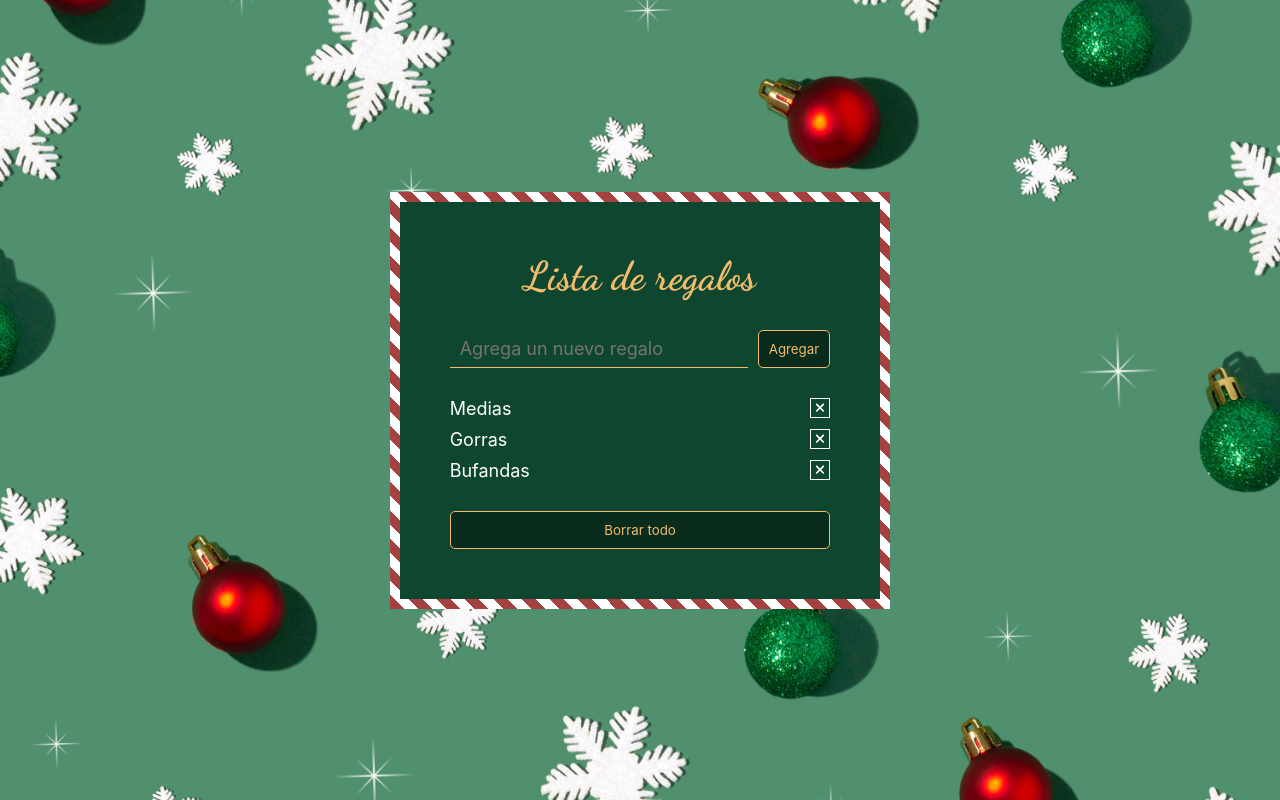
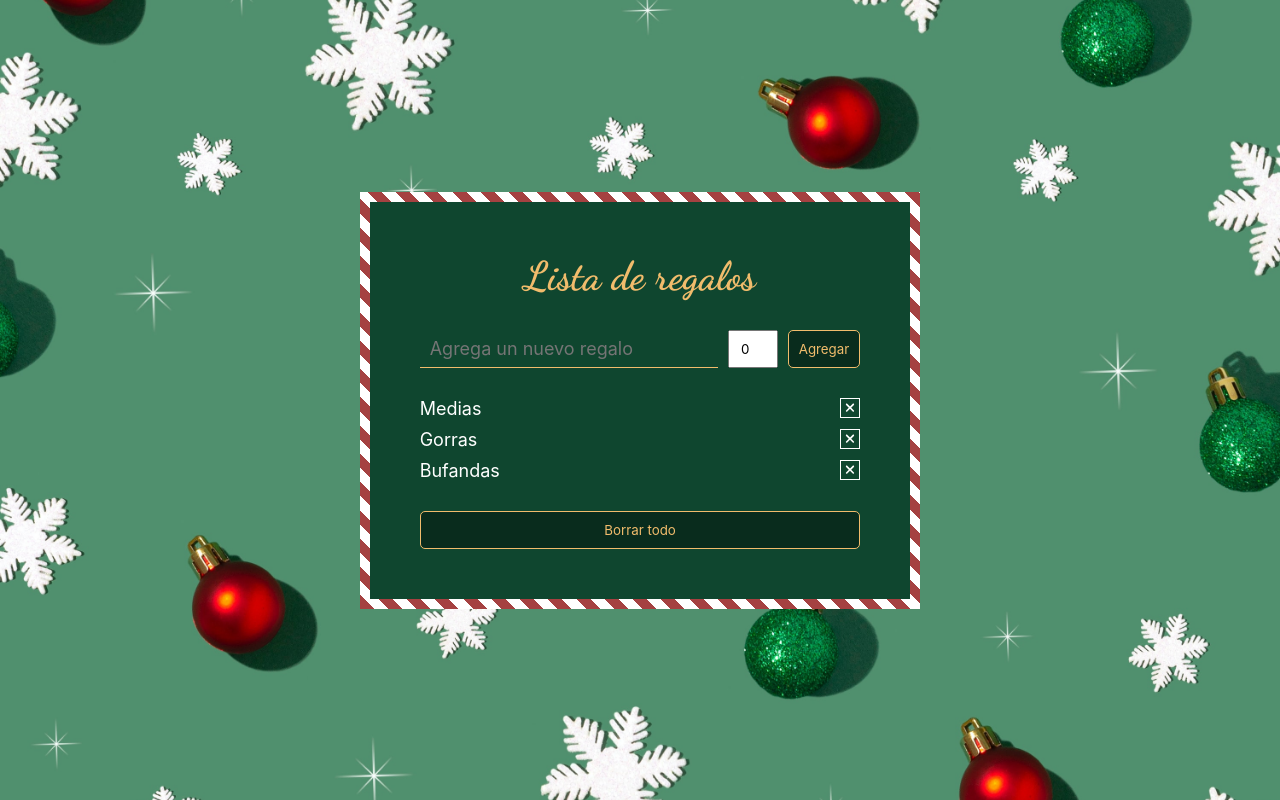
Before and after one commit to denisemarielf/adviency-2022, a React (Create React App) app in the folder adviency-2022/: page / in a window 1280 px wide. Built offline with nearby package versions, Linux system fonts and the light colour scheme.

Commit message:
Agregar dia 8

```diff
--- a/adviency-2022/src/App.css
+++ b/adviency-2022/src/App.css
@@ -106,3 +106,10 @@
 .message {
   align-self: center;
 }
+
+.form-input-quantity {
+  width: 50px;
+  display: grid;
+  place-items: center;
+  padding: 5px;
+}
--- a/adviency-2022/src/App.tsx
+++ b/adviency-2022/src/App.tsx
@@ -1,4 +1,4 @@
-import { useState, useReducer } from 'react';
+import { useReducer } from 'react';
 import uuid from 'react-uuid';
 
 import './App.css';
@@ -7,12 +7,13 @@ import Form from './components/Form';
 import { Gift } from './types';
 
 
-const initialState = [{name: "Medias", id: uuid()}, {name: "Gorras", id: uuid()}, {name:"Bufandas", id: uuid() } ]
+const initialState = [{name: "Medias", id: uuid(), quantity: 1}, {name: "Gorras", id: uuid(), quantity: 1}, {name:"Bufandas", id: uuid(), quantity: 1 } ]
 
 type GiftsReducerAction = {
   type: "added"
   name: string
   id: string
+  quantity: number
 } | {
       type: "deleted"
       id: string
@@ -27,7 +28,8 @@ function giftsReducer(gifts: Gift[], action: GiftsReducerAction) {
         ...gifts,
         {
           id: action.id,
-          name: action.name
+          name: action.name,
+          quantity: action.quantity
         }
       ]
   }
@@ -49,7 +51,8 @@ function App() {
     dispatch({
       type: "added",
       name: newGift.name,
-      id: newGift.id
+      id: newGift.id,
+      quantity: newGift.quantity
     })
   }
   }
--- a/adviency-2022/src/components/Form.tsx
+++ b/adviency-2022/src/components/Form.tsx
@@ -12,7 +12,8 @@ interface FormProps {
 
 const INITIAL_STATE = {
     name: "",
-    id: ""
+    id: "",
+    quantity: 0
 }
 
 type FormReducerAction = {
@@ -48,8 +49,11 @@ export default function Form({ onNewGift }: FormProps){
 
     const handleSubmit = (e: React.FormEvent<HTMLFormElement>) => {
         e.preventDefault()
-        onNewGift({...inputValue, id: uuid()})
-        handleClear()
+        if (inputValue.name !== "") {
+            onNewGift({...inputValue, id: uuid()})
+            handleClear()
+        }
+
     }
 
     const handleChange = (e: React.ChangeEvent<HTMLInputElement>) => {
@@ -58,7 +62,7 @@ export default function Form({ onNewGift }: FormProps){
             type: "change_value",
             payload: {
                 inputName: name,
-                inputValue: value
+                inputValue: value,
             }
         })
 
@@ -73,6 +77,7 @@ export default function Form({ onNewGift }: FormProps){
     return (
         <form className="form" onSubmit={handleSubmit}>
             <input className="form-input" onChange={handleChange} value={inputValue.name} type="text" name="name" placeholder="Agrega un nuevo regalo"></input>
+            <input className="form-input-quantity" onChange={handleChange} value={inputValue.quantity} type="number" name="quantity" ></input>
             <button className="form-button">Agregar</button>
         </form>
     )
--- a/adviency-2022/src/types.d.ts
+++ b/adviency-2022/src/types.d.ts
@@ -1,4 +1,5 @@
 export interface Gift {
     name: string
     id: string
+    quantity: number
   }
```
Also changed, not shown: 2 other files (tests, documents, lock files or other folders).
